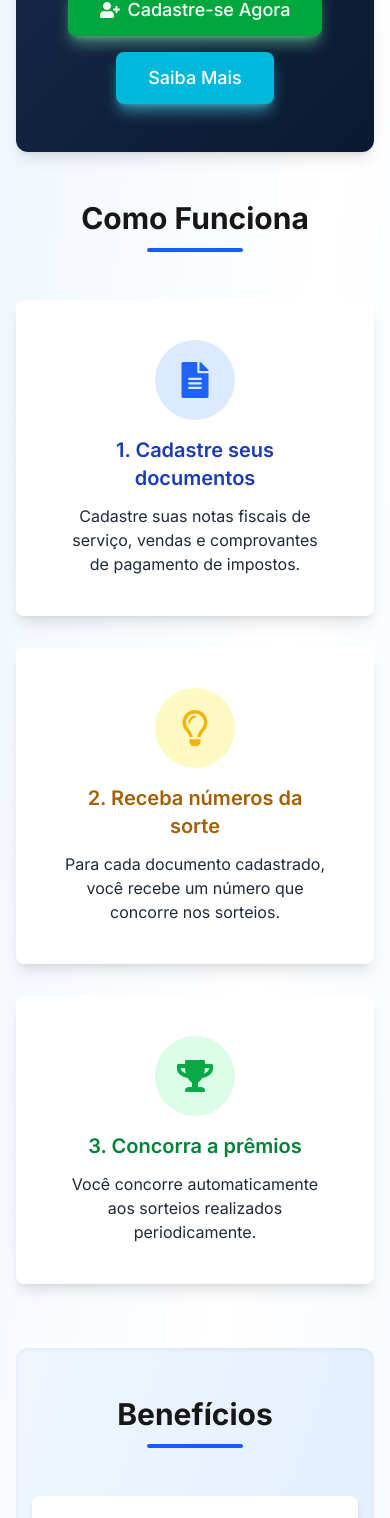
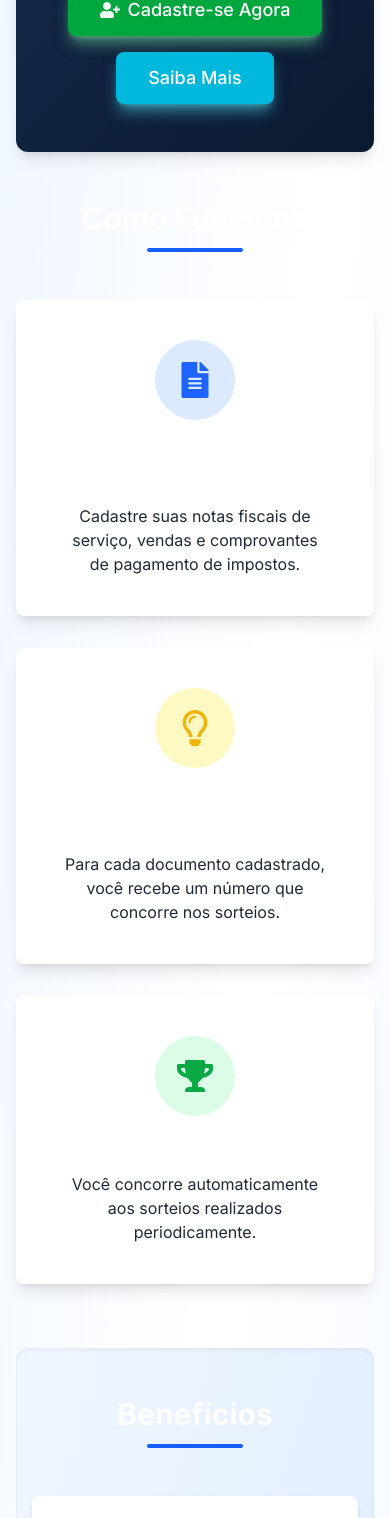
Before and after one commit to herculles-ambrosio/ContribLegal10, a Next.js app: page / in a window 390 px wide. Shown: the part 422-1940 px from the top of the page. Built offline with nearby package versions, Linux system fonts and the light colour scheme.

Commit message:
Ajuste na cor dos títulos da landing page para melhor visibilidade em dispositivos móveis

```diff
--- a/src/app/globals.css
+++ b/src/app/globals.css
@@ -68,3 +68,17 @@ body {
   width: 300%;
   height: 300%;
 }
+
+/* Garantindo que os títulos sejam sempre visíveis */
+@media (max-width: 767px) {
+  h2, h3 {
+    color: #000 !important;
+  }
+
+  .bg-gradient-blue h2,
+  .bg-gradient-blue h3,
+  [class*="bg-gradient"] h2,
+  [class*="bg-gradient"] h3 {
+    color: #fff !important;
+  }
+}
--- a/src/app/page.tsx
+++ b/src/app/page.tsx
@@ -73,7 +73,7 @@ export default function Home() {
       <section
         className={`mb-16 transition-all duration-1000 ease-in-out transform ${isVisible.steps ? 'translate-y-0 opacity-100' : 'translate-y-20 opacity-0'}`}
       >
-        <h2 className="text-3xl font-bold text-center mb-12 relative pb-4 after:content-[''] after:absolute after:left-1/2 after:-ml-12 after:bottom-0 after:w-24 after:h-1 after:bg-blue-600 after:rounded-full">Como Funciona</h2>
+        <h2 className="text-3xl font-bold text-center mb-12 text-black relative pb-4 after:content-[''] after:absolute after:left-1/2 after:-ml-12 after:bottom-0 after:w-24 after:h-1 after:bg-blue-600 after:rounded-full">Como Funciona</h2>
         <div className="grid grid-cols-1 md:grid-cols-3 gap-8">
           <Card className="text-center p-6 hover:shadow-lg transition-all duration-300 transform hover:-translate-y-2">
             <div className="flex justify-center mb-4">
@@ -117,7 +117,7 @@ export default function Home() {
       <section
         className={`mb-16 bg-gradient-to-br from-blue-50 to-blue-100 py-12 px-4 rounded-xl shadow-inner transition-all duration-1000 ease-in-out transform ${isVisible.benefits ? 'translate-y-0 opacity-100' : 'translate-y-20 opacity-0'}`}
       >
-        <h2 className="text-3xl font-bold text-center mb-12 relative pb-4 after:content-[''] after:absolute after:left-1/2 after:-ml-12 after:bottom-0 after:w-24 after:h-1 after:bg-blue-600 after:rounded-full">Benefícios</h2>
+        <h2 className="text-3xl font-bold text-center mb-12 text-black relative pb-4 after:content-[''] after:absolute after:left-1/2 after:-ml-12 after:bottom-0 after:w-24 after:h-1 after:bg-blue-600 after:rounded-full">Benefícios</h2>
         <div className="grid grid-cols-1 md:grid-cols-2 gap-8">
           <div className="flex items-start bg-white p-6 rounded-lg shadow-md hover:shadow-lg transition-all">
             <div className="flex-shrink-0 bg-blue-600 rounded-full p-3 text-white mr-4">
@@ -181,7 +181,7 @@ export default function Home() {
       <section
         className={`text-center py-12 px-4 bg-gradient-blue text-white rounded-xl shadow-xl transition-all duration-1000 ease-in-out transform ${isVisible.cta ? 'translate-y-0 opacity-100' : 'translate-y-20 opacity-0'}`}
       >
-        <h2 className="text-3xl font-bold mb-6">Pronto para participar?</h2>
+        <h2 className="text-3xl font-bold mb-6 text-white">Pronto para participar?</h2>
         <p className="text-xl mb-8 max-w-3xl mx-auto">
           Junte-se a milhares de contribuintes que já estão participando e concorrendo a prêmios!
         </p>
```
